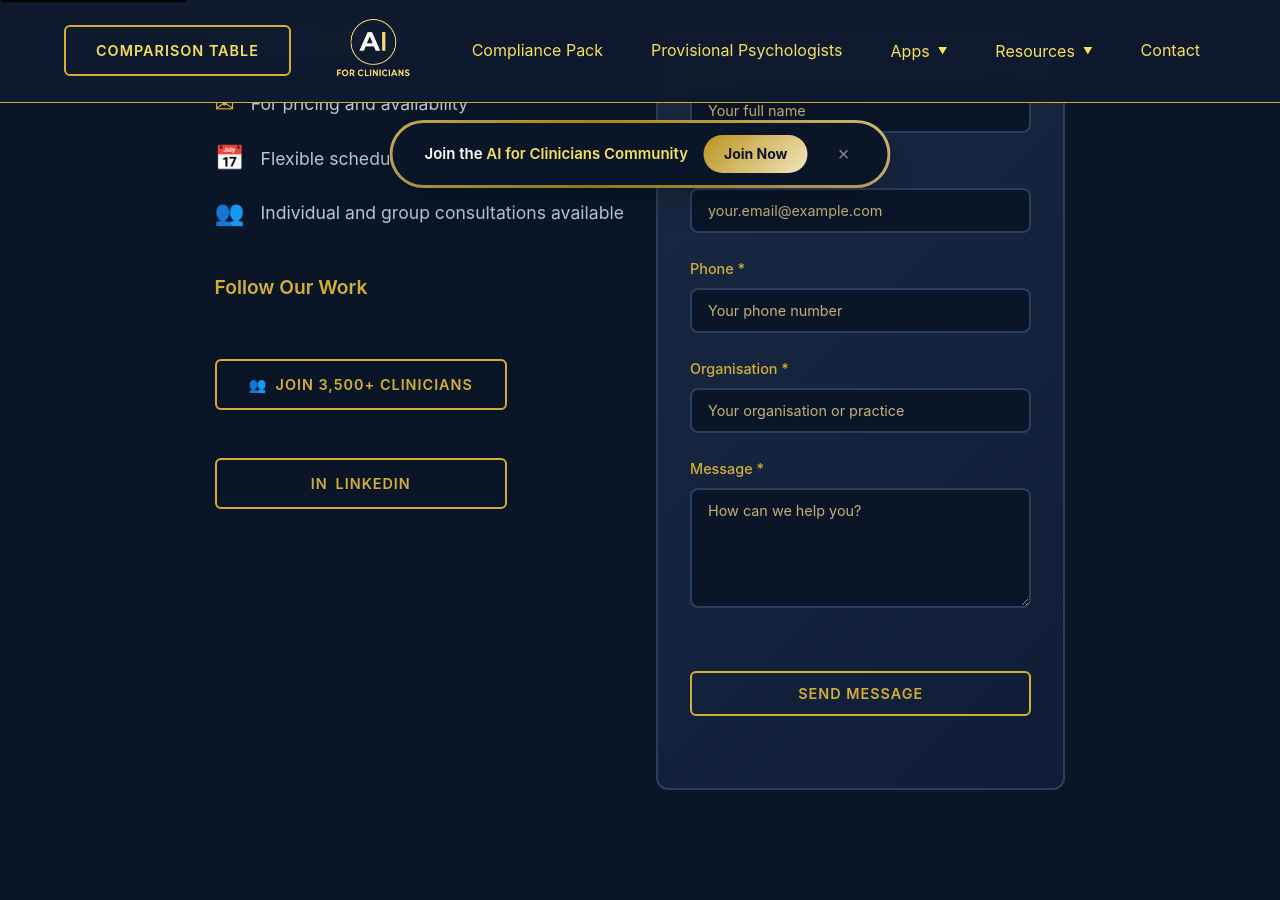
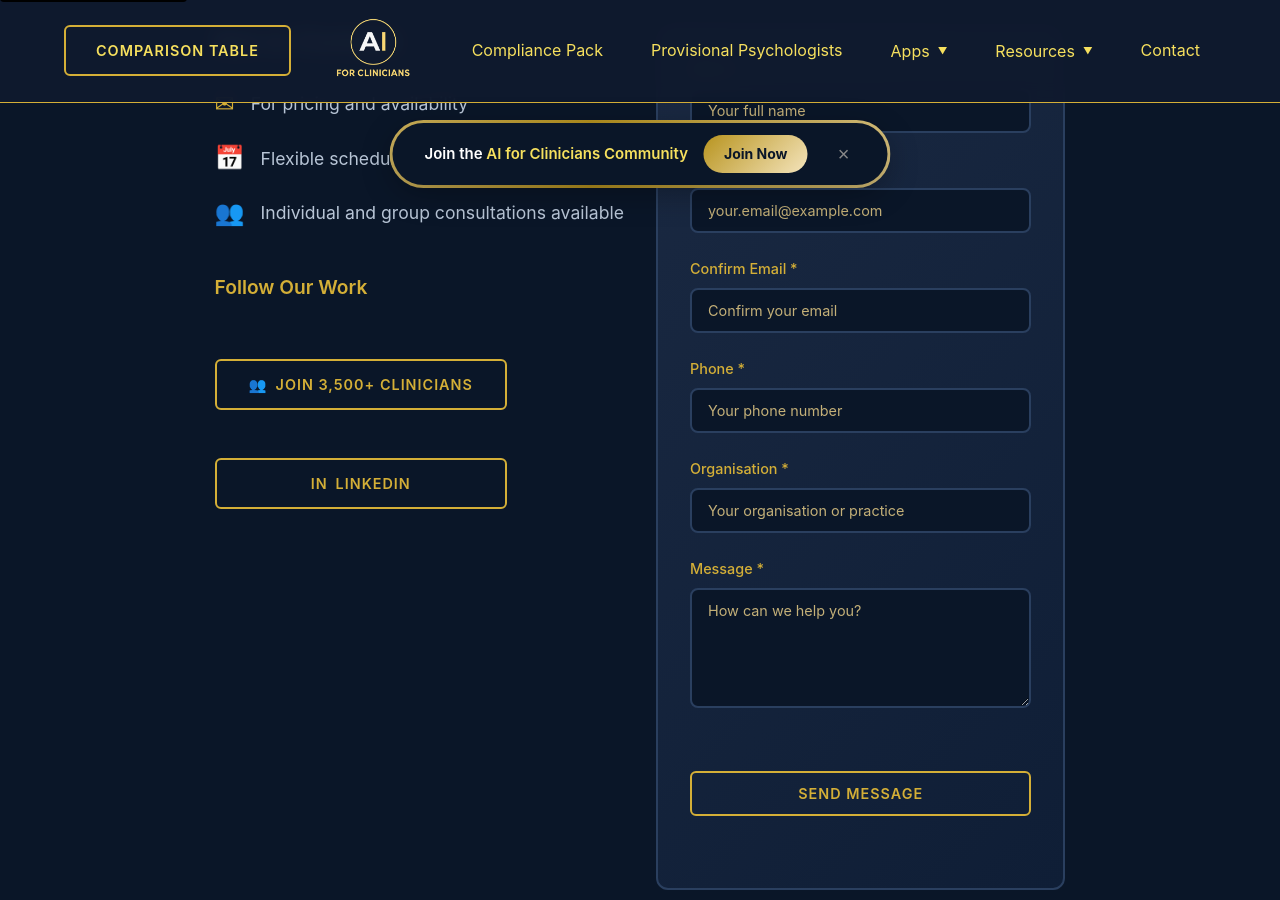
Before and after one commit to keisler-au/aiforclin, a Jekyll site: the page built from contact/index.html, in a window 1280 px wide and 900 px high, scrolled down 602 px. Built offline with Jekyll 4.4.1, drawn with Linux system fonts in a browser that asks for light colours.

Commit message:
confirm email field contact"

```diff
--- a/assets/js/main.js
+++ b/assets/js/main.js
@@ -218,6 +218,7 @@ async function submitFormContact() {
   formData.append(
     "message",
     JSON.stringify({
+      "confirmed-email": document.getElementById("confirmed-email-contact").value,
       phone: document.getElementById("phone-contact").value,
       message: document.getElementById("message-contact").value,
       organisation: document.getElementById("organisation-contact").value,
--- a/contact/index.html
+++ b/contact/index.html
@@ -143,6 +143,17 @@ description: Get in touch with AI for Clinicians for speaking engagements, AI co
           />
         </div>
         <div class="form-group">
+          <label class="form-label">Confirm Email *</label>
+          <input
+            id="confirmed-email-contact"
+            type="email"
+            name="confirmed_email"
+            class="form-input"
+            placeholder="Confirm your email"
+            required
+          />
+        </div>
+        <div class="form-group">
           <label class="form-label">Phone *</label>
           <input
             id="phone-contact"
```
